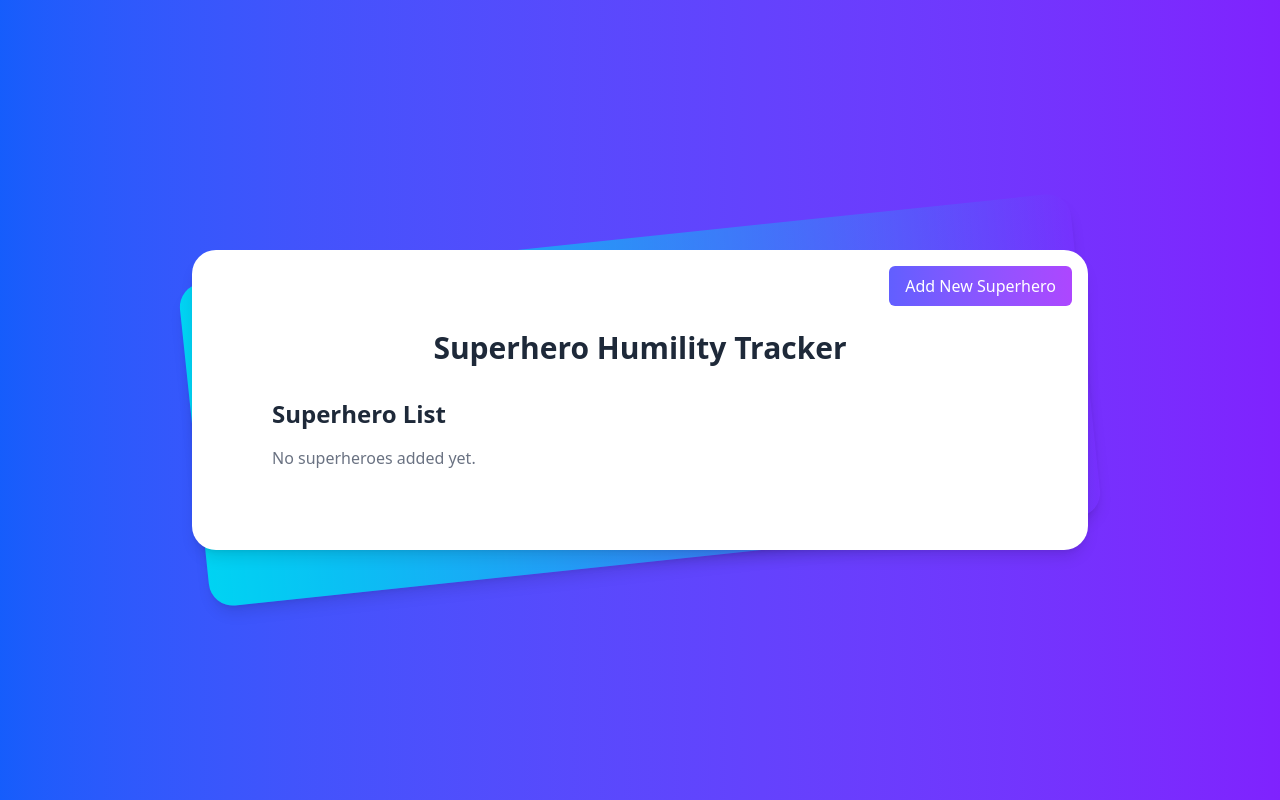
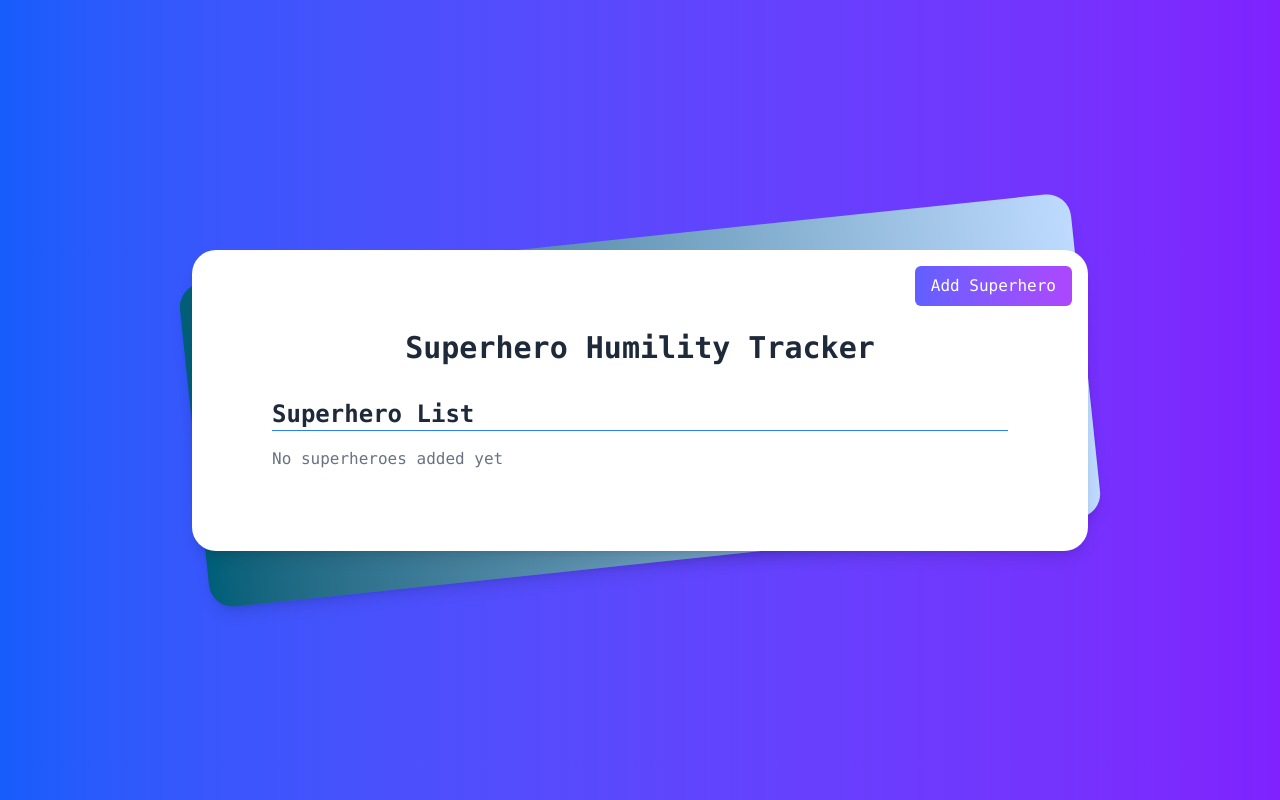
Before and after one commit to ayturulyumer/Humble-Superhero-API, a React (Vite) app in the folder client/: page / in a window 1280 px wide. Built offline with nearby package versions, Linux system fonts and the light colour scheme.

Commit message:
feat: tweak ui

```diff
--- a/client/src/components/SuperheroList.jsx
+++ b/client/src/components/SuperheroList.jsx
@@ -1,13 +1,13 @@
 export default function SuperheroList({ superheroes }) {
     return (
         <div className="mt-8">
-            <h2 className="text-2xl font-bold mb-4 text-gray-800">Superhero List</h2>
+            <h2 className="text-2xl font-bold mb-4 border-b border-blue-500 text-gray-800">Superhero List</h2>
             {superheroes.length === 0 ? (
-                <p className="text-gray-500">No superheroes added yet.</p>
+                <p className="text-gray-500">No superheroes added yet</p>
             ) : (
                 <div className="grid grid-cols-1 sm:grid-cols-2 lg:grid-cols-3 gap-4">
                     {superheroes.map((hero, index) => (
-                        <div key={index} className="bg-gradient-to-r from-purple-100 to-pink-100 p-4 rounded-lg shadow-md flex flex-col justify-between">
+                        <div key={index} className=" p-4 rounded-lg shadow-md shadow-blue-600 flex flex-col justify-between">
                             <div>
                                 <h3 className="font-bold text-lg text-gray-800 mb-2">{hero.name}</h3>
                                 <p className="text-gray-600 mb-1">Superpower: {hero.superpower}</p>
--- a/client/src/pages/Home.jsx
+++ b/client/src/pages/Home.jsx
@@ -1,5 +1,3 @@
-'use client'
-
 import { useState } from 'react'
 import SuperheroForm from '../components/SuperHeroForm.jsx'
 import SuperheroList from '../components/SuperHeroList.jsx'
@@ -17,17 +15,17 @@ export default function Home() {
     }
 
     return (
-        <div className="min-h-screen bg-gradient-to-r from-blue-600 to-violet-600 py-6 flex flex-col justify-center sm:py-12">
+        <div className="min-h-screen bg-gradient-to-r  font-mono from-blue-600 to-violet-600 py-6 flex flex-col justify-center sm:py-12">
             <div className="relative py-3 sm:max-w-4xl sm:mx-auto w-full px-2 sm:px-0">
-                <div className="absolute inset-0 bg-gradient-to-r from-cyan-400 to-light-blue-500 shadow-lg transform -skew-y-6 sm:skew-y-0 sm:-rotate-6 sm:rounded-3xl"></div>
+                <div className="absolute inset-0 bg-gradient-to-r from-cyan-800 to-blue-200 shadow-lg transform -skew-y-6 sm:skew-y-0 sm:-rotate-6 sm:rounded-3xl"></div>
                 <div className="relative px-4 py-10 bg-white shadow-lg sm:rounded-3xl sm:p-20">
                     <div className="max-w-4xl mx-auto">
                         <div className="absolute top-0 right-0 mt-4 mr-4">
                             <button
                                 onClick={() => setIsModalOpen(true)}
-                                className="cursor-pointer bg-gradient-to-r from-indigo-500 to-purple-500 text-white py-2 px-4 rounded-md hover:from-indigo-600 hover:to-purple-600 focus:outline-none focus:ring-2 focus:ring-indigo-500 focus:ring-opacity-50 transition duration-200"
+                                className="cursor-pointer  bg-gradient-to-r from-indigo-500 to-purple-500 text-white py-2 px-4 rounded-md hover:from-indigo-600 hover:to-purple-600 focus:outline-none focus:ring-2 focus:ring-indigo-500 focus:ring-opacity-50 transition duration-200"
                             >
-                                Add New Superhero
+                                Add Superhero
                             </button>
                         </div>
                         <h1 className="text-3xl font-bold mb-6 text-center text-gray-800">Superhero Humility Tracker</h1>
```
